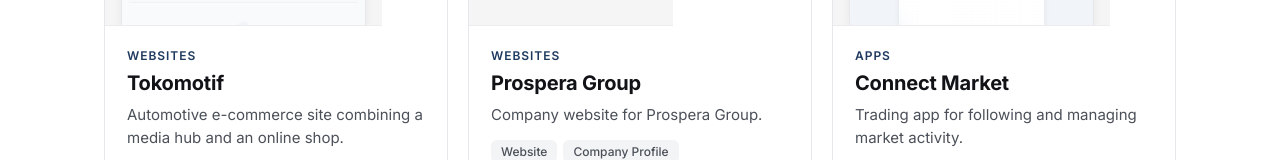
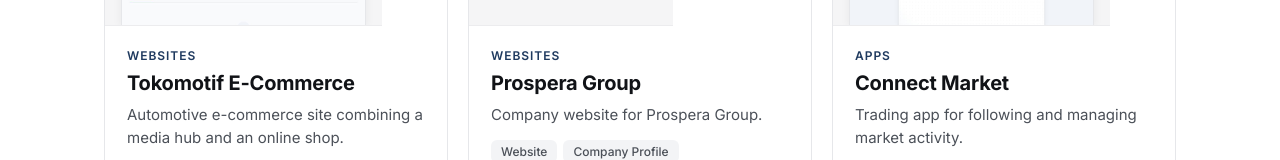
Before and after one commit to Yunuslau/yunuslau.github.io, a plain HTML site: page index.html in a window 1280 px wide. Shown: the part 1073-1233 px from the top of the page. Drawn offline with Linux system fonts and the light colour scheme.

Commit message:
Update index.html

```diff
--- a/index.html
+++ b/index.html
@@ -216,7 +216,7 @@ footer{color:var(--soft);font-size:14px;padding-top:40px;border-top:1px solid va
 
 <script>
 const P = [
-  { id:'tokomotif', thumb:'web-tokomotif.jpg', cat:'Websites', name:'Tokomotif', demo:'https://tokomotif.vercel.app/', label:'Open live demo',
+  { id:'tokomotif', thumb:'web-tokomotif.jpg', cat:'Websites', name:'Tokomotif E-Commerce', demo:'https://tokomotif.vercel.app/', label:'Open live demo',
     short:'Automotive e-commerce site combining a media hub and an online shop.',
     long:'An automotive platform with two sides: a media section for articles and content, and a shop where sellers list products, with ratings and sales counts.',
     features:['Media section for automotive content','Online shop with seller pages','Product ratings and sold counters'], tags:['React','Vite','Tailwind'] },
```
